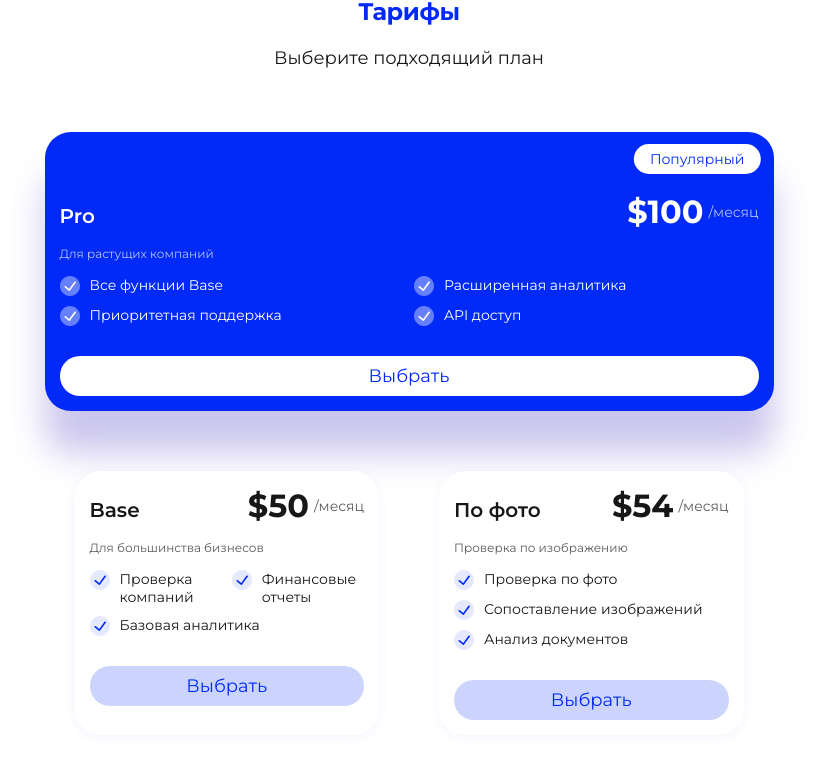
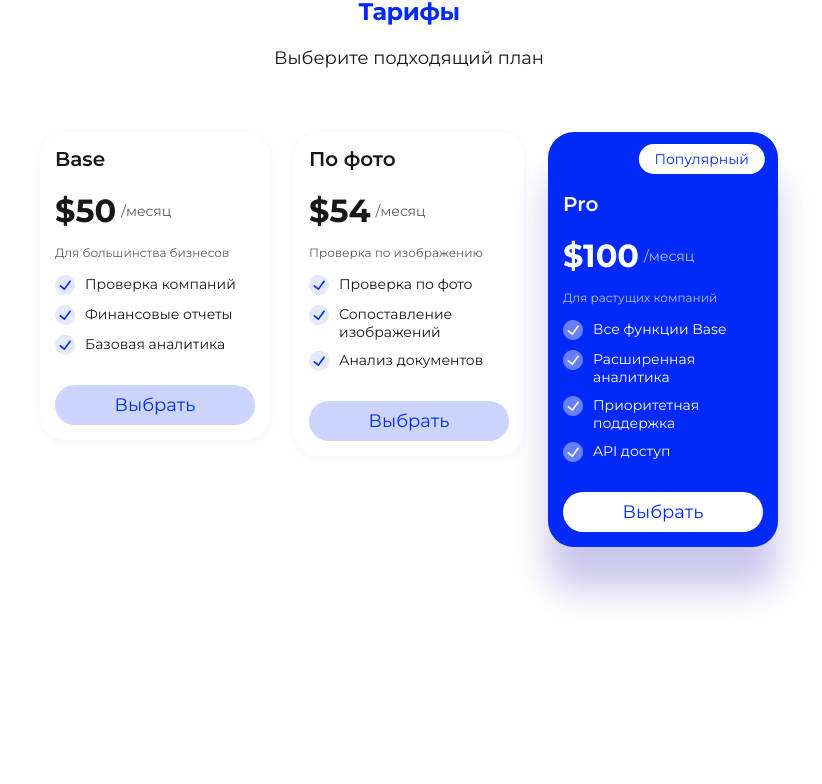
Before and after one commit to AAAlex2001/safelogist, a Next.js app in the folder frontend/: page /en/landing in a window 1536 px wide. Shown: the part 3610-4394 px from the top of the page, without its empty margins (359-1181 px from the left). Built offline with nearby package versions, Linux system fonts and the light colour scheme; no server answers.

Commit message:
правки

```diff
--- a/frontend/src/app/[locale]/landing/tariffs/Tariffs.module.scss
+++ b/frontend/src/app/[locale]/landing/tariffs/Tariffs.module.scss
@@ -43,4 +43,18 @@
       flex: 0 0 calc(50% - 60px);
     }
   }
+
+  @media (min-width: 1440px) {
+    flex-wrap: nowrap;
+    gap: 24px;
+
+    > :global(.popular) {
+      flex: 1;
+      order: 0;
+    }
+
+    > *:not(:global(.popular)) {
+      flex: 1;
+    }
+  }
 }
--- a/frontend/src/components/TariffCard/TariffCard.module.scss
+++ b/frontend/src/components/TariffCard/TariffCard.module.scss
@@ -8,6 +8,7 @@
   position: relative;
   transition: all 0.3s ease;
   cursor: pointer;
+  height: 100%;
 }
 
 .active {
@@ -60,6 +61,10 @@
   align-items: baseline;
   margin-bottom: 15px;
   justify-content: space-between;
+  gap: 20px;
+  @media (min-width: 1440px) {
+    flex-direction: column;
+  }
 }
 
 .priceContent {
```
